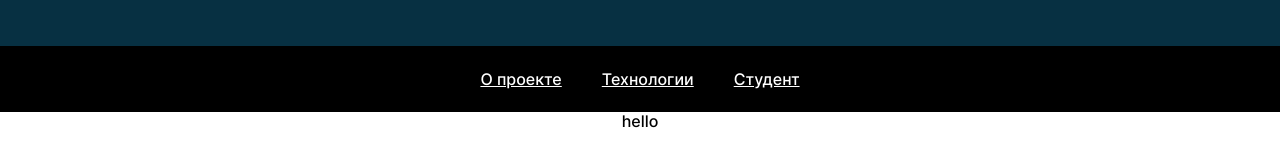
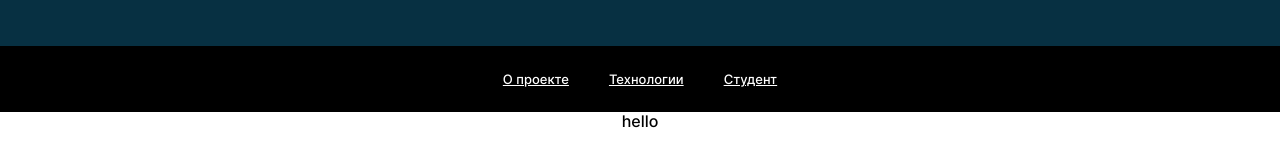
Before and after one commit to eugenvetrov/movies-explorer-frontend, a React (Create React App) app: page / in a window 1280 px wide. Shown: the part 552-712 px from the top of the page. Built offline with nearby package versions, Linux system fonts and the light colour scheme.

Commit message:
Change font in landing selector

```diff
--- a/src/components/LandingSelector/LandingSelector.css
+++ b/src/components/LandingSelector/LandingSelector.css
@@ -11,4 +11,7 @@
 .landing-selector__link {
     margin: 24px 20px;
     color: #fff;
+    font-size: 13px;
+    line-height: 16px;
+    font-weight: 500;
 }
```
